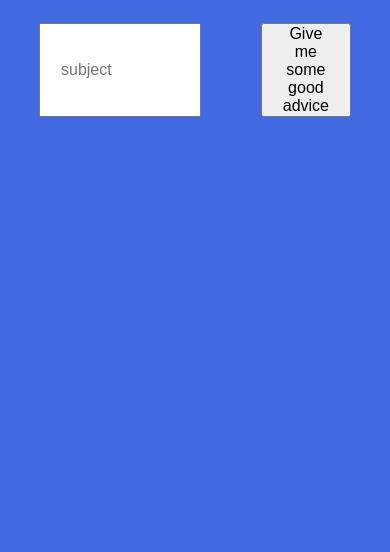
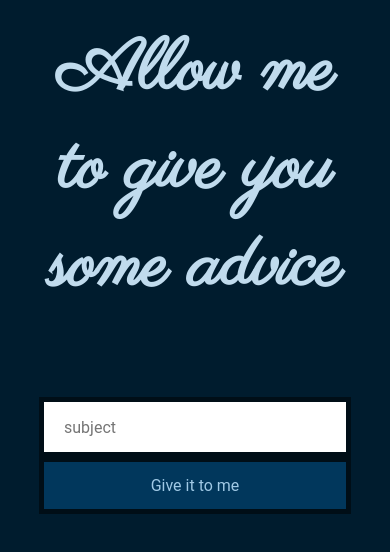
Before and after one commit to jodelajo/good-advice, a website: page index.html in a window 390 px wide. Drawn offline with nearby package versions, Linux system fonts and the light colour scheme.

Commit message:
trying some responsivness

```diff
--- a/index.html
+++ b/index.html
@@ -7,9 +7,10 @@
     <title>My best Advice</title>
 </head>
 <body>
+<h1 id="h1">Allow me to give you some advice</h1>
 <div id="form">
     <input id="input" type="text" placeholder="subject"/>
-    <button title="button" id="button">Give me some good advice</button>
+    <button title="button" id="button">Give it to me</button>
 </div>
 
 <ul id="lijst"/>
--- a/main.js
+++ b/main.js
@@ -17,7 +17,7 @@ function totalAdvices (slipArray){
     let myAdvice = [];
     for (let i = 0; i < slipArray.length; i++) {
         myAdvice = slipArray[i];
-        console.log('Here is some good advice:', myAdvice);
+        console.log('Here is some good advice:', myAdvice[i]);
         const adviceList = document.getElementById('lijst');
         const listItem = document.createElement('li');
         listItem.setAttribute('class', 'tegel');
--- a/styles.css
+++ b/styles.css
@@ -6,33 +6,49 @@
 body {
     display: flex;
     flex-direction: column;
-    background-color: royalblue;
+    background-color: #001C2E;
     padding: 6% 10%;
     font-family: "Parisienne", serif;
     justify-content: stretch;
     align-items: stretch;
     flex-wrap: nowrap;
 }
+#h1 {
+    margin-left: auto;
+    margin-right: auto;
+    margin-bottom: 80px;
+    font-size: 36px;
+    color: #C0DBED;
+    text-align: center;
+}
 
 #form {
    display: grid;
-    /*background-color: aqua;*/
-    grid-template-columns: 1fr 1fr 1fr;
-    grid-column-gap: 40px;
+    grid-template-columns: 1fr;
+    /*grid-column-gap: 40px;*/
+    margin-bottom: 30px;
+    align-items: center;
+
 
 }
 #button, #input {
     padding: 0px 20px;
     font-size: 16px;
     min-height: 50px;
+    font-family: 'roboto';
+    border: 5px solid #000E17;
+
 
 }
 #input{
-    grid-column: 1 / span 2;
+    grid-column: 1 / span 1;
+    margin-bottom: 20px;
 }
 #button{
     margin-left: 20px;
-    /*padding: 20px;*/
+    background-color: #01375C;
+    color: #A0C9E5;
+    padding: 14px;
 }
 
 #lijst {
@@ -42,12 +58,35 @@ body {
 }
 
 .tegel {
-    background-color: antiquewhite;
-    color: darkslateblue;
-    font-size: 64px;
+    background-color: #DFEDF6;
+    font-family: serif;
+    color: #000E17;
+    font-size: 3.6em;
     padding: 50px;
-    margin: 40px 0px 0px 0px;
+    margin: 40px 0px 10px 0px;
     border-radius: 32px;
     text-align: center;
     line-height: 1.6;
+    border: 5px solid #000E17;
 }
+
+@media screen and (min-width: 576px) {
+    #form {
+        display: grid;
+        grid-template-columns: 1fr 1fr 1fr;
+        grid-column-gap: 40px;
+        grid-row-gap: 40px;
+
+    }
+}
+#input{
+    grid-column: 1 / span 2;
+    margin-bottom: 0px;
+}
+
+#h1 {
+    font-size: 72px;
+}
+#button {
+    margin-left: 0;
+}
```
